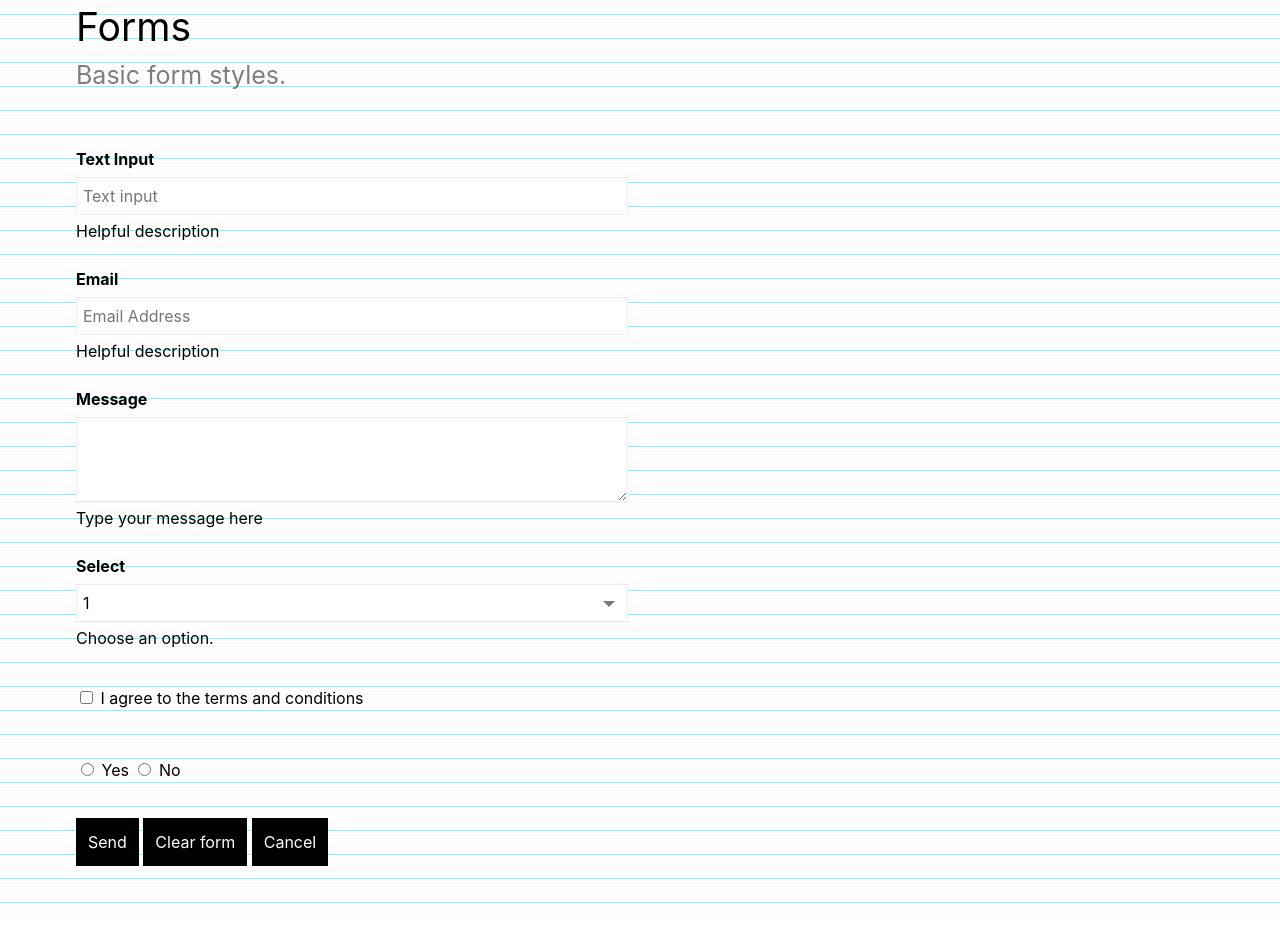
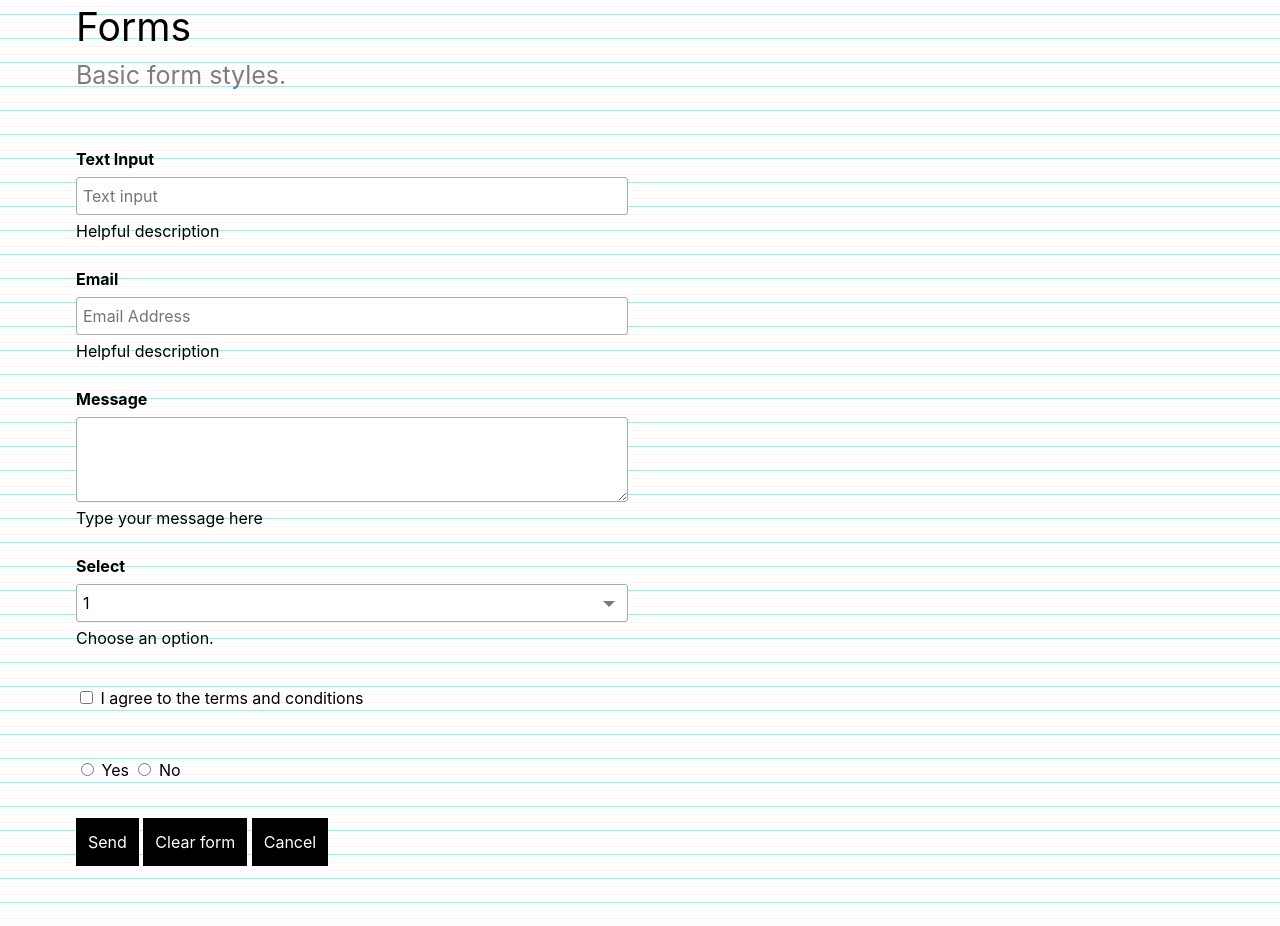
Before and after one commit to jjgrainger/Backpack, a website: page docs/index.html in a window 1280 px wide. Shown: the part 5290-6216 px from the top of the page. Drawn offline with Linux system fonts and the light colour scheme.

Commit message:
add form config

```diff
--- a/sass/forms/_all.scss
+++ b/sass/forms/_all.scss
@@ -1,3 +1,4 @@
+@import 'config';
 @import 'control';
 @import 'fields';
 @import 'labels';
--- /dev/null
+++ b/sass/forms/_config.scss
@@ -0,0 +1,13 @@
+/**
+ * Form Configuration
+ */
+
+//
+
+$form-control-border-radius: 3px !default;
+
+$form-control-border-size: 1px !default;
+
+$form-control-border-color: #aaa !default;
+
+$form-control-background: #fff !default;
--- a/sass/forms/control.scss
+++ b/sass/forms/control.scss
@@ -14,7 +14,9 @@
     line-height: 1.5;
     padding: 0;
     margin: 0;
-    border: 0;
+    border-width: 0;
+    border-style: solid;
+    border-color: transparent;
     border-radius: 0;
     background: transparent;
 }
@@ -28,10 +30,12 @@
 .control textarea,
 .control select {
     padding: rhythm(1);
-    border: 1px solid;
-    border-color: #eee;
-    background: #fff;
-    margin-bottom: -2px; // accomodate for input border
+    border-width: $form-control-border-size;
+    border-color: $form-control-border-color;
+    border-radius: $form-control-border-radius;
+    border-style: solid;
+    background: $form-control-background;
+    margin-bottom: $form-control-border-size * -2; // accomodate for input border
 }
 
 
```
Also changed, not shown: docs/css/backpack.min.css, 1 other file.
